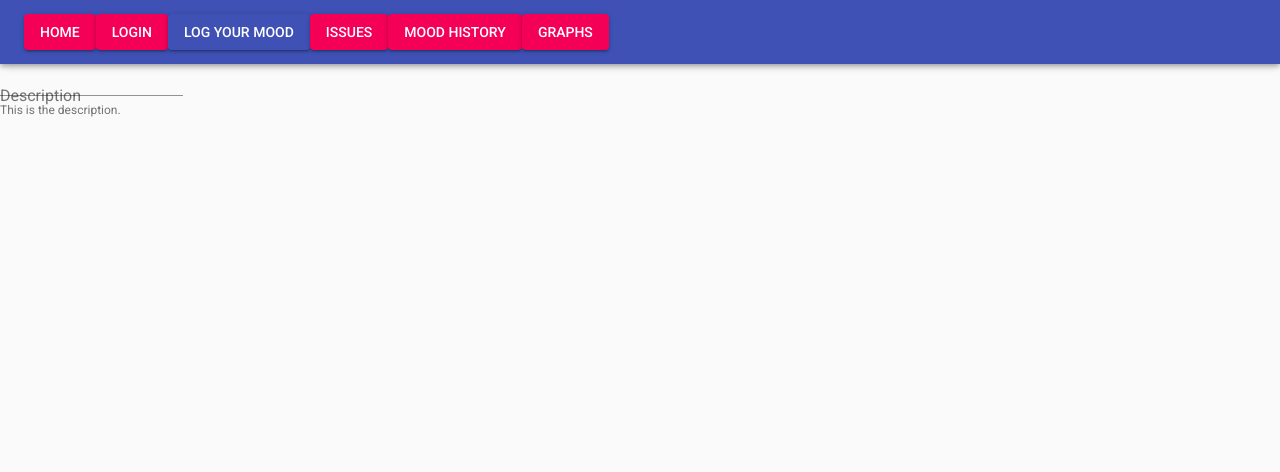
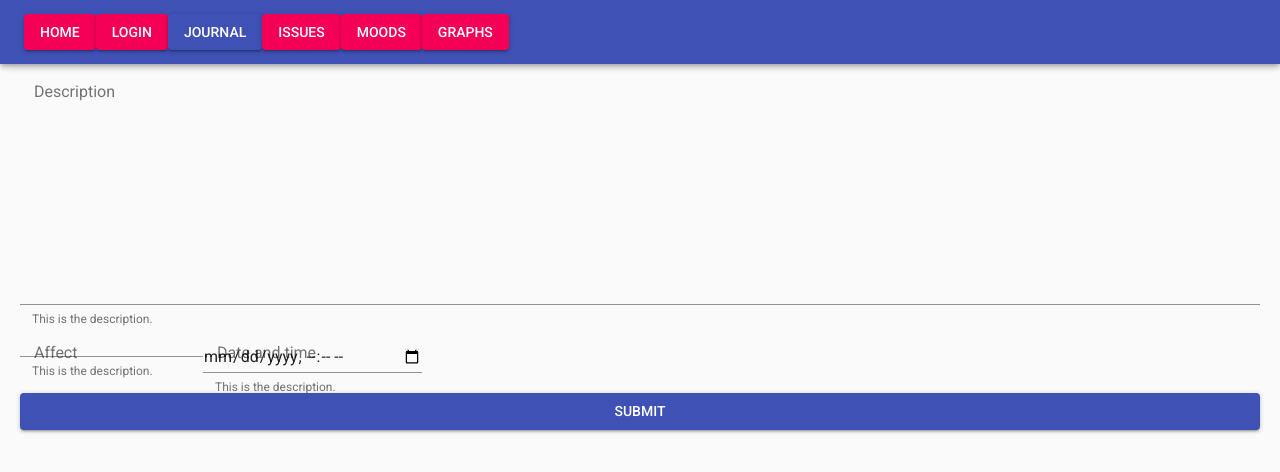
Before and after one commit to bigpopakap-crap/moodly, a React (Create React App) app in the folder client/: page /journal in a window 1280 px wide. Shown: the top 472 px of the page. Built offline with nearby package versions, Linux system fonts and the light colour scheme.

Commit message:
Start putting together a submit form

```diff
--- a/client/src/components/MoodInputForm/MoodInputForm.tsx
+++ b/client/src/components/MoodInputForm/MoodInputForm.tsx
@@ -1,7 +1,17 @@
 import React, { Component, ReactNode } from 'react';
-import { FormControl, FormHelperText, InputLabel, TextField } from '@material-ui/core';
+import {
+  Button,
+  FormControl,
+  FormHelperText,
+  Input,
+  InputLabel,
+  TextField
+} from '@material-ui/core';
 import classnames from 'classnames';
 import styles from './MoodInputForm.module.scss';
+
+const MIN_MULTILINE_ROWS = 12;
+const MAX_MULTILINE_ROWS = 24;
 
 interface Props {
   /**
@@ -14,11 +24,33 @@ export default class MoodInputForm extends Component<Props> {
   public render(): ReactNode {
     return (
       <form className={classnames(this.props.className, styles.MoodInputForm)}>
-        <FormControl>
+        <FormControl fullWidth variant="outlined">
           <InputLabel htmlFor="descriptionInput">Description</InputLabel>
-          <TextField id="descriptionInput" aria-describedby="descriptionHelperText" multiline />
+          <TextField
+            id="descriptionInput"
+            aria-describedby="descriptionHelperText"
+            multiline
+            rows={MIN_MULTILINE_ROWS}
+            rowsMax={MAX_MULTILINE_ROWS}
+          />
           <FormHelperText id="descriptionHelperText">This is the description.</FormHelperText>
         </FormControl>
+
+        <FormControl variant="outlined">
+          <InputLabel htmlFor="affectInput">Affect</InputLabel>
+          <TextField id="affectInput" aria-describedby="affectHelperText" />
+          <FormHelperText id="affectHelperText">This is the description.</FormHelperText>
+        </FormControl>
+
+        <FormControl variant="outlined">
+          <InputLabel htmlFor="dateTimeInput">Date and time</InputLabel>
+          <Input id="dateTimeInput" type="datetime-local" aria-describedby="dateTimeHelperText" />
+          <FormHelperText id="dateTimeHelperText">This is the description.</FormHelperText>
+        </FormControl>
+
+        <Button fullWidth variant="contained" color="primary">
+          Submit
+        </Button>
       </form>
     );
   }
--- a/client/src/components/Navbar/Navbar.tsx
+++ b/client/src/components/Navbar/Navbar.tsx
@@ -31,9 +31,9 @@ export default class Navbar extends Component<Props> {
           {/* Not all routes need to be here, but the URLs do need to match what's in the Router */}
           <Navbutton exact path="/" label="Home" />
           <Navbutton exact path="/login" label="Login" />
-          <Navbutton exact path="/journal" label="Log your mood" />
+          <Navbutton exact path="/journal" label="Journal" />
           <Navbutton exact path="/issues" label="Issues" />
-          <Navbutton exact path="/moods" label="Mood history" />
+          <Navbutton exact path="/moods" label="Moods" />
           <Navbutton exact path="/dashboard" label="Graphs" />
         </Toolbar>
       </AppBar>
--- a/client/src/pages/Layout/Layout.module.scss
+++ b/client/src/pages/Layout/Layout.module.scss
@@ -3,11 +3,23 @@
 $navbar-height: 64px;
 
 .Layout {
+  // This layout needs to control the full page area
+  width: 100vw;
+  height: 100vh;
+
+  .page-content {
+    height: 100%;
+  }
+
   &.layout--navbar-top {
-    padding-top: $navbar-height;
+    .page-content {
+      padding-top: $navbar-height;
+    }
   }
 
   &.layout--navbar-bottom {
-    padding-bottom: $navbar-height;
+    .page-content {
+      padding-bottom: $navbar-height;
+    }
   }
 }
--- a/client/src/pages/Layout/Layout.tsx
+++ b/client/src/pages/Layout/Layout.tsx
@@ -27,7 +27,7 @@ class Layout extends Component<Props> {
     return (
       <div className={classnames(styles.Layout, layoutNavbarClass)}>
         <Navbar position={navbarPosition} />
-        <div className="page-content">{this.props.children}</div>
+        <div className={styles['page-content']}>{this.props.children}</div>
       </div>
     );
   }
--- a/client/src/pages/MoodCreatePage/MoodCreatePage.module.scss
+++ b/client/src/pages/MoodCreatePage/MoodCreatePage.module.scss
@@ -1,7 +1,7 @@
 @import '../../styles/theme';
 
 .MoodCreatePage {
-  .MoodInputForm {
-    height: 100%;
-  }
+  padding: 0 $layout-page-gutter;
+
+  .MoodInputForm {} // stylelint-disable block-no-empty
 }
--- a/client/src/styles/theme.scss
+++ b/client/src/styles/theme.scss
@@ -1 +1,3 @@
 $color-brand-primary: lighten(blue, 20);
+
+$layout-page-gutter: 20px;
```
